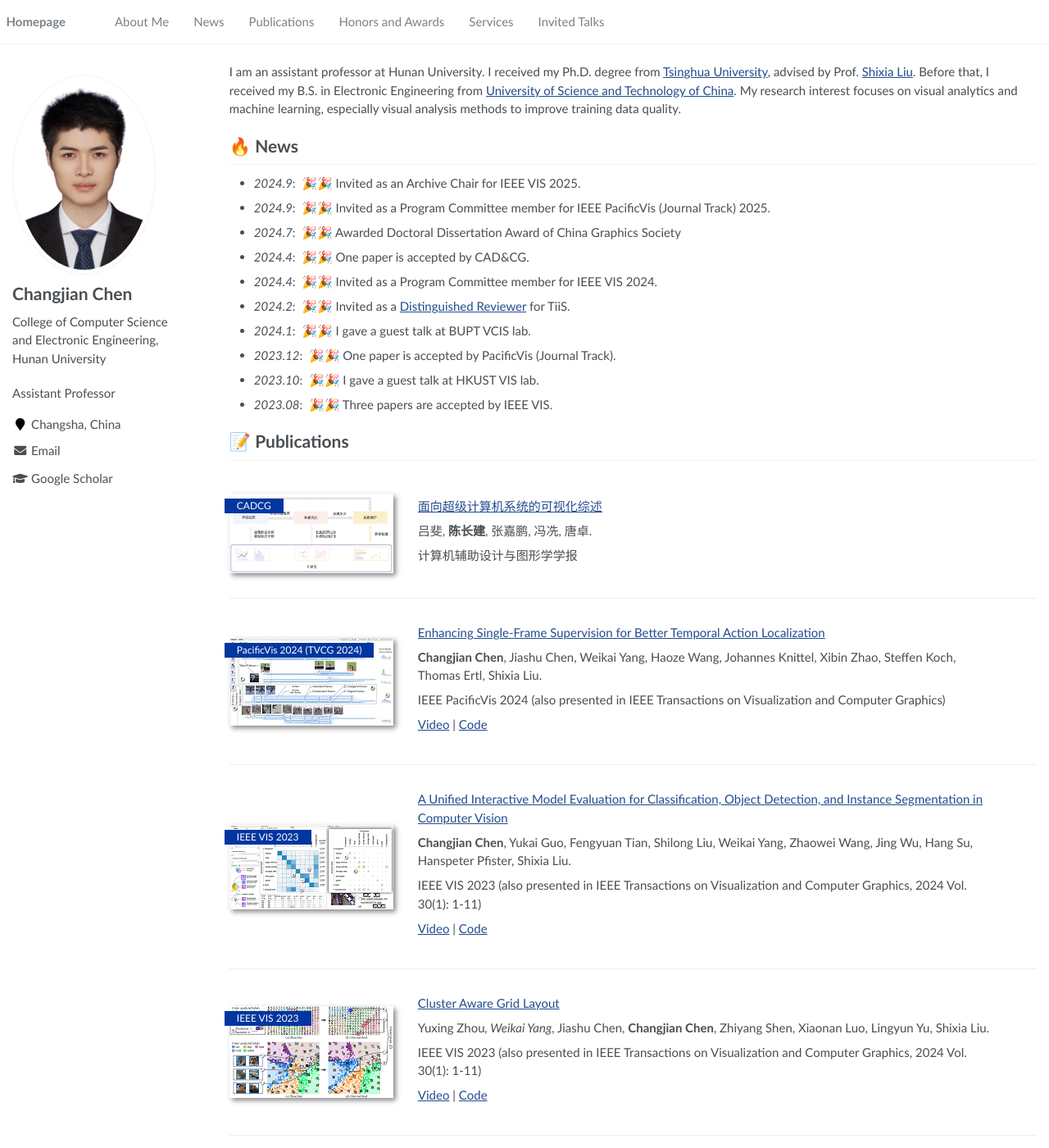
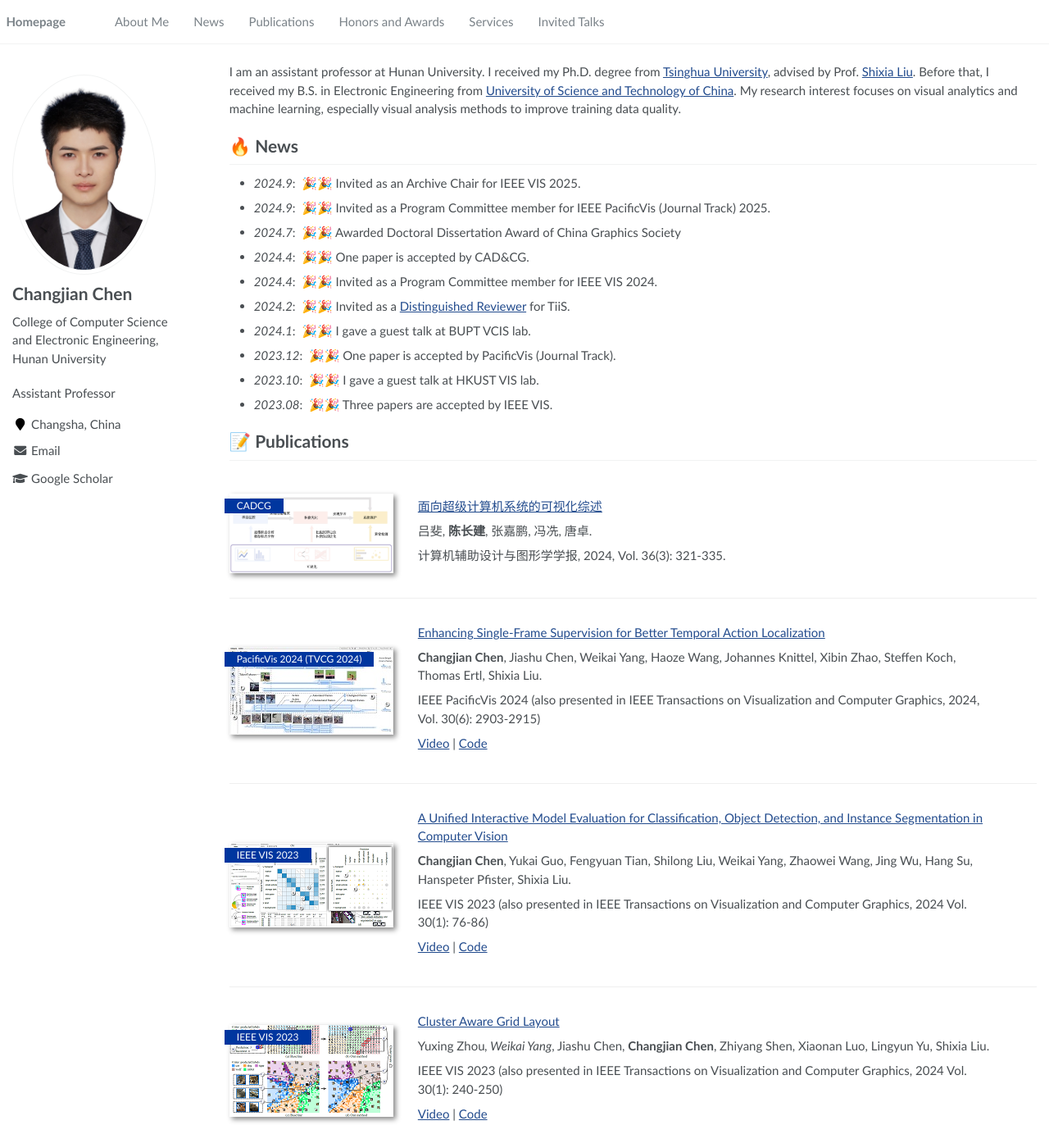
Before and after one commit to changjianchen/changjianchen.github.io, a Jekyll site: the page built from _pages/about.md, in a window 1280 px wide and 1400 px high. Shown: the whole window at 82% size. Built offline with Jekyll 4.4.1, drawn with Linux system fonts in a browser that asks for light colours.

Commit message:
Update about.md

```diff
--- a/_pages/about.md
+++ b/_pages/about.md
@@ -47,7 +47,7 @@
 
 吕斐, **陈长建**, 张嘉鹏, 冯冼, 唐卓.
 
-计算机辅助设计与图形学学报
+计算机辅助设计与图形学学报, 2024, Vol. 36(3): 321-335.
 
 </div>
 </div>
@@ -57,11 +57,11 @@
 <div class='paper-box'><div class='paper-box-image'><div><div class="badge">PacificVis 2024 (TVCG 2024)</div><img src='images/actlocalizer.png' alt="sym" width="100%"></div></div>
 <div class='paper-box-text' markdown="1">
 
-[Enhancing Single-Frame Supervision for Better Temporal Action Localization](https://arxiv.org/abs/2308.05168)
+[Enhancing Single-Frame Supervision for Better Temporal Action Localization](https://arxiv.org/abs/2312.05178)
 
 **Changjian Chen**, Jiashu Chen, Weikai Yang, Haoze Wang, Johannes Knittel, Xibin Zhao, Steffen Koch, Thomas Ertl, Shixia Liu.
 
-IEEE PacificVis 2024 (also presented in IEEE Transactions on Visualization and Computer Graphics)
+IEEE PacificVis 2024 (also presented in IEEE Transactions on Visualization and Computer Graphics, 2024, Vol. 30(6): 2903-2915)
 
 [Video](http://actlocalizer.thuvis.org/) \| [Code](http://uni-evaluator.thuvis.org/)
 </div>
@@ -76,7 +76,7 @@
 
 **Changjian Chen**, Yukai Guo, Fengyuan Tian, Shilong Liu, Weikai Yang, Zhaowei Wang, Jing Wu, Hang Su, Hanspeter Pfister, Shixia Liu.
 
-IEEE VIS 2023 (also presented in IEEE Transactions on Visualization and Computer Graphics, 2024 Vol. 30(1): 1-11)
+IEEE VIS 2023 (also presented in IEEE Transactions on Visualization and Computer Graphics, 2024 Vol. 30(1): 76-86)
 
 [Video](http://uni-evaluator.thuvis.org/) \| [Code](http://uni-evaluator.thuvis.org/)
 </div>
@@ -91,7 +91,7 @@
 
 Yuxing Zhou*, Weikai Yang*, Jiashu Chen, **Changjian Chen**, Zhiyang Shen, Xiaonan Luo, Lingyun Yu, Shixia Liu.
 
-IEEE VIS 2023 (also presented in IEEE Transactions on Visualization and Computer Graphics, 2024 Vol. 30(1): 1-11)
+IEEE VIS 2023 (also presented in IEEE Transactions on Visualization and Computer Graphics, 2024 Vol. 30(1): 240-250)
 
 [Video](https://repo.vicayang.cc/Cluster_Aware_Grid_Layout/video.html) \| [Code](https://github.com/thu-vis/Cluster-Aware-Grid-Layout)
 </div>
```
